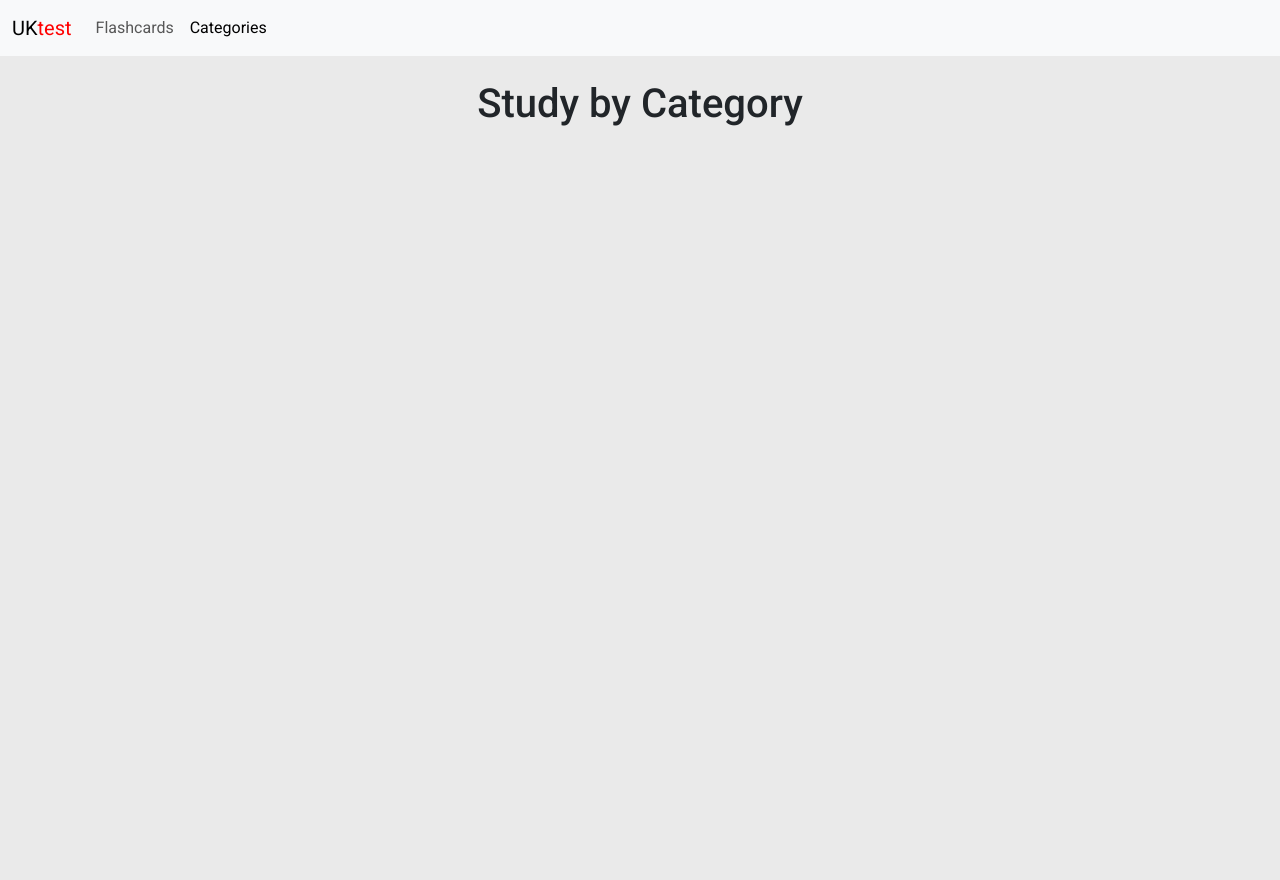
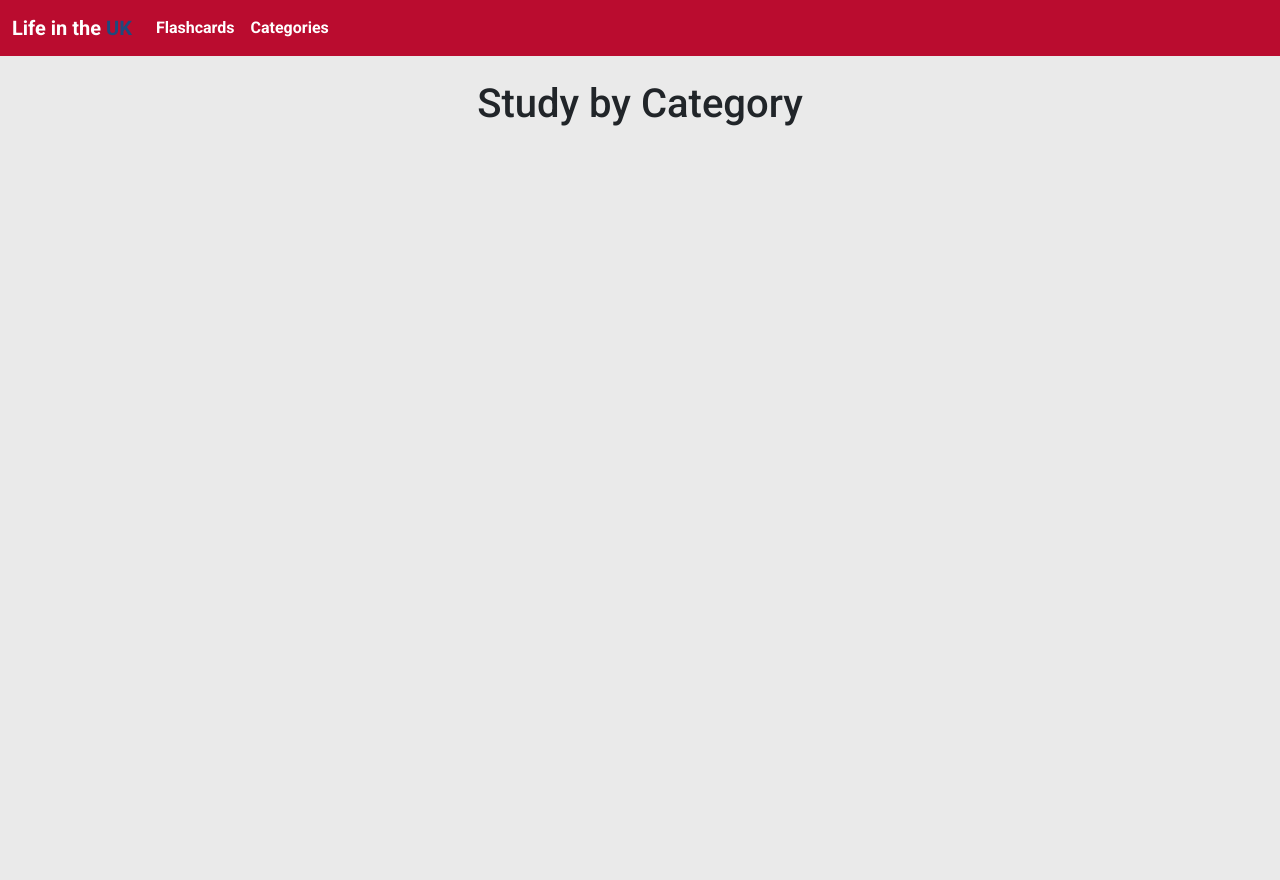
Before and after one commit to gerasoa/life-in-the-uk-prep, a Django app: page / in a window 1280 px wide. Run offline with Django 5.2, Linux system fonts and the light colour scheme; data that the repository does not hold is empty.

Commit message:
feat: update navbar branding and enhance styling with CSS variables

```diff
--- a/quiz/templates/base.html
+++ b/quiz/templates/base.html
@@ -14,7 +14,7 @@
 <body>
     <nav class="navbar navbar-expand-lg bg-body-tertiary">
         <div class="container-fluid">
-            <a class="navbar-brand" href="#">UK<span style="color: red">test</span> </a>
+            <a class="navbar-brand" href="#">Life in the <span style="color: var(--color-blue)">UK</span> </a>
             <button class="navbar-toggler" type="button" data-bs-toggle="collapse" data-bs-target="#navbarNav" aria-controls="navbarNav" aria-expanded="false" aria-label="Toggle navigation">
             <span class="navbar-toggler-icon"></span>
             </button>
--- a/static/css/style.css
+++ b/static/css/style.css
@@ -1,11 +1,45 @@
 @import url('https://fonts.googleapis.com/css2?family=Roboto:wght@400;500;700&display=swap');
 
+
+:root {
+  --color-red: #BA0C2F;
+  --color-blue: #1F497D;
+  --color-gray: #EAEAEA;
+  --color-black: #000000;
+  --color-white: #FFFFFF;
+
+  --nav-text: var(--color-white);
+  --nav-bg: var(--color-red);
+}
 
 body {
   background-color: #EAEAEA;
   font-family: 'Roboto', sans-serif;
 
 }
+
+.navbar{
+  background-color: var(--nav-bg) !important;
+  color: var(--nav-text) !important;
+}
+
+
+.navbar .navbar-nav .nav-link,
+.navbar .navbar-brand,
+.navbar .navbar-toggler {
+  color:  var(--nav-text) !important;
+  font-weight: 1000;
+}
+
+/* .navbar .navbar-nav .nav-link {
+  color:  var(--nav-text) !important;
+} */
+
+.navbar .navbar-brand {
+  color: var(--nav-text) !important;
+}
+
+
 
 .category-title{
   font-size: 2rem;
```
